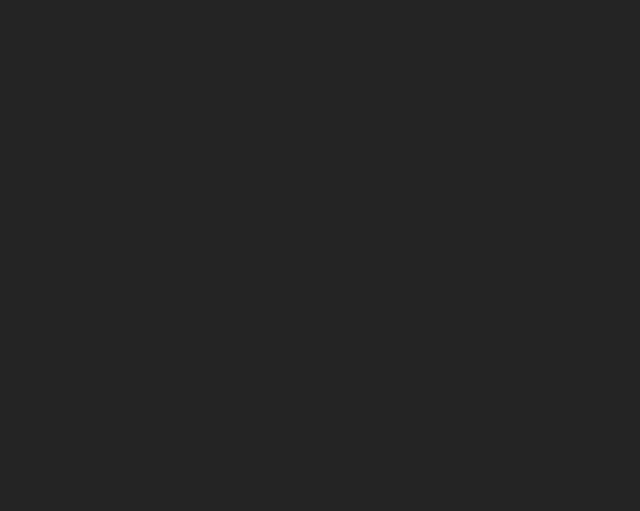
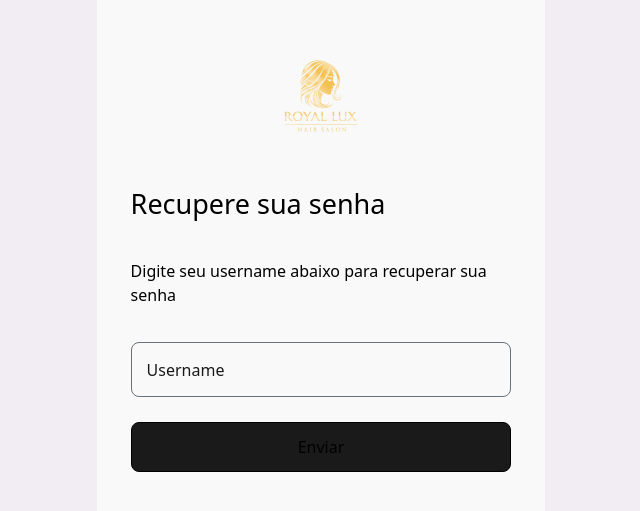
Before and after one commit to santjonatas/royal.lux.frontend, a React (Vite) app: page /forgot-my-password in a window 1280 px wide. Before the commit this address had no page. Shown: the part 147-658 px from the top of the page, without its empty margins (319-959 px from the left). Built offline with nearby package versions, Linux system fonts and the light colour scheme.

Commit message:
iniciando tela de enviar otp

```diff
--- a/src/App.tsx
+++ b/src/App.tsx
@@ -4,12 +4,14 @@ import Login from "./pages/Login/Login";
 import Dashboard from "./pages/Dashboard/Dashboard";
 import Profile from "./pages/Profile/Profile";
 import PrivateRoute from "./pages/PrivateRoute";
+import ForgotMyPassword from "./pages/ForgotMyPassword/ForgotMyPassword";
 
 function App() {
   return (
     <Routes>
       <Route path="/" element={<Home />} />
       <Route path="/login" element={<Login />} />
+      <Route path="/forgot-my-password" element={<ForgotMyPassword />} />
 
       <Route
         path="/dashboard"
--- /dev/null
+++ b/src/pages/ForgotMyPassword/ForgotMyPassword.css
@@ -0,0 +1,60 @@
+#main-forgot-my-password {
+    display: flex;
+    justify-content: center;
+    align-items: center;
+    flex-direction: row;
+
+    width: 100%;
+    height: 100vh;
+    background-color: #F2EDF3;
+}
+
+#form-forgot-my-password {
+    display: flex;
+    flex-direction: column;
+    justify-content: center;
+    align-items: center;
+    gap: 25px;
+
+    width: 35%;
+    height: 550px;
+    border-radius: 15px;
+    background-color: #F9F9F9;
+}
+
+#logo-royal-lux {
+    display: flex;
+    justify-content: center;
+    align-items: center;
+
+    width: 125px;
+    height: 125px;
+
+    background-image: url("../../assets/images/RoyalLux-Logo.png");
+    background-position: center;
+    background-size: cover;
+}
+
+p{
+    width: 85%;
+    align-self: center;
+    font-size: 16px;
+    font-family: inherit;
+    color: black;
+    margin-bottom: 10px;
+}
+
+#div-title-form-forgot-my-password {
+    width: 85%;
+}
+
+#title-form-forgot-my-password {
+    align-self: flex-start;
+
+    background-color: transparent;
+    font-size: 27px;
+    font-family: inherit;
+    font-weight: 400;
+    color: black;
+    margin-bottom: 10px;
+}
--- /dev/null
+++ b/src/pages/ForgotMyPassword/ForgotMyPassword.tsx
@@ -0,0 +1,49 @@
+import { useEffect, useState } from "react";
+import './ForgotMyPassword.css'
+import InputDefault from "../../components/inputs/InputDefault/InputDefault";
+import ButtonDefault from "../../components/buttons/ButtonDefault/ButtonDefault";
+
+export default function ForgotMyPassword() {
+
+    useEffect(() => {
+        document.title = "Esqueci minha senha | Royal Lux";
+    });
+
+    const [formDataForgotMyPassword, setFormDataForgotMyPassword] = useState({
+        username: "",
+    });
+
+    const handleChange = (e: React.ChangeEvent<HTMLInputElement | HTMLTextAreaElement>) => {
+      const { name, value } = e.target;
+      setFormDataForgotMyPassword((prev) => ({ ...prev, [name]: value }));
+    };
+
+    const handleSubmit = async (e: React.FormEvent) => {
+      e.preventDefault();
+
+    }
+
+    return(
+        <main id="main-forgot-my-password">
+            <form onSubmit={handleSubmit} id="form-forgot-my-password">
+                <article id="logo-royal-lux"></article>
+
+                <div id="div-title-form-forgot-my-password">
+                    <h2 id="title-form-forgot-my-password">Recupere sua senha</h2>
+                </div>
+
+                <p>Digite seu username abaixo para recuperar sua senha</p>
+
+                <InputDefault
+                    placeholder="Username"
+                    name="username"
+                    value={formDataForgotMyPassword.username}
+                    onChange={handleChange}
+                    required>
+                </InputDefault>
+
+                <ButtonDefault innerText="Enviar"></ButtonDefault>
+            </form>
+        </main>
+    )
+}
```
Also changed, not shown: src/pages/Login/Login.tsx (line endings or trailing spaces).
